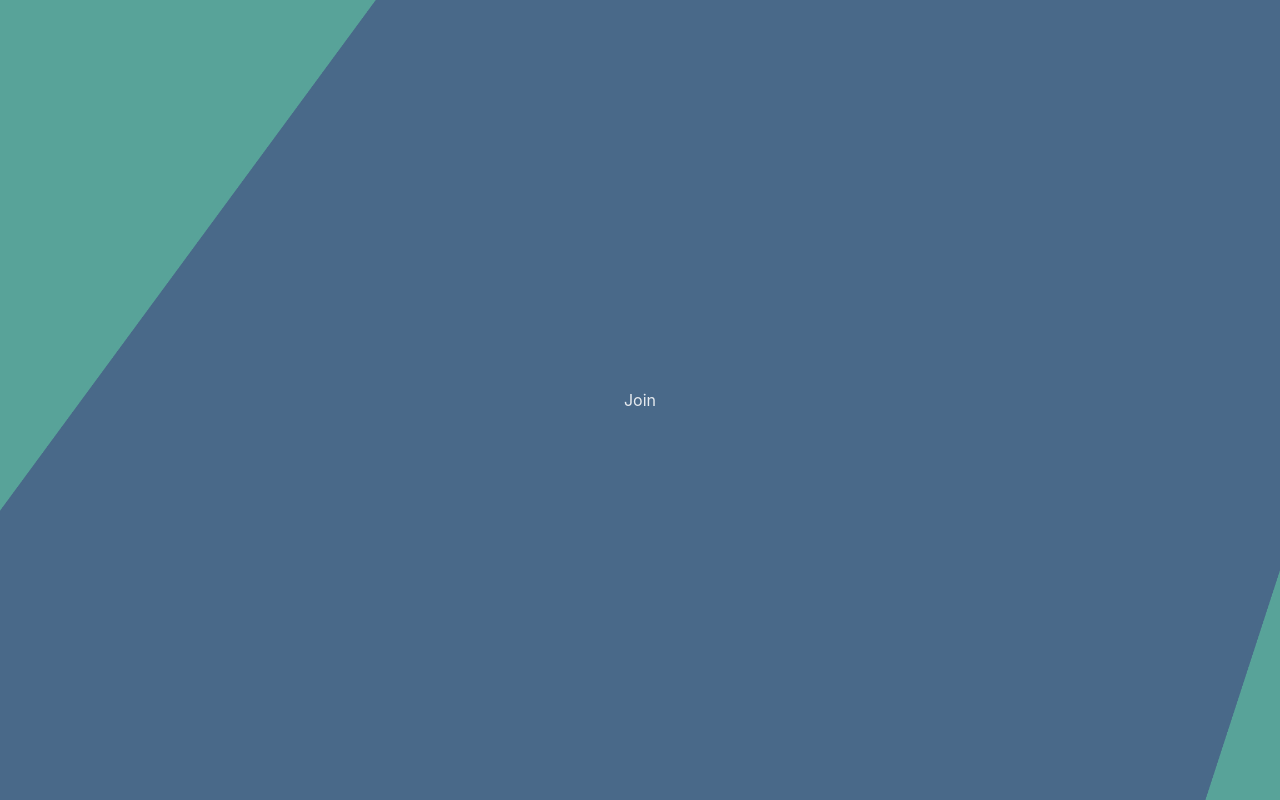
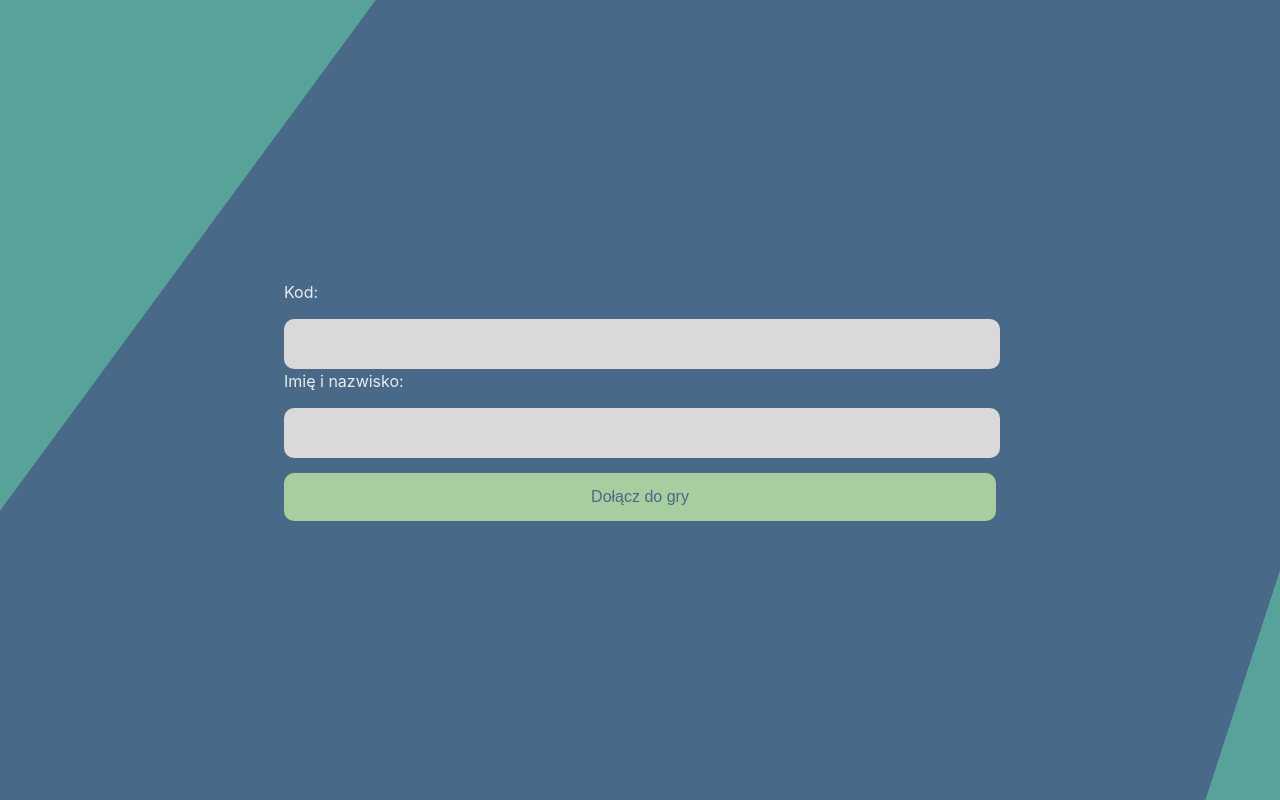
Before and after one commit to maciek007/io-pupil-selfgrade, a React (Vite) app in the folder frontend/: page /join in a window 1280 px wide. Built offline with nearby package versions, Linux system fonts and the light colour scheme.

Commit message:
implemented login screen

```diff
--- /dev/null
+++ b/frontend/src/components/LoginScreen.tsx
@@ -0,0 +1,67 @@
+import "./LoginScreen.css"
+
+import {useNavigate, useSearchParams} from "react-router-dom";
+import {useEffect, useState} from "react";
+import {joinClass} from "../services/LoginService.tsx";
+import {saveToken} from "../services/StorageService.tsx";
+
+function LoginScreen() {
+    const navigate = useNavigate();
+
+    const [searchParams] = useSearchParams();
+
+    const [code, setCode] = useState('');
+    const [name, setName] = useState('');
+
+    const handleJoinGame = () => {
+        if (code.length != 5) {
+            alert("Kod powienien mieć 5 cyfr");
+            return;
+        }
+        if (name.length == 0) {
+            alert("Proszę podać imię i nazwisko");
+            return;
+        }
+        joinClass(code, name).then((res) => {
+            if (res.data.access != null) {
+                saveToken(res.data.access);
+                navigate("../class");
+            }
+        }).catch((e) => {
+            if (e.response.status == 409) {
+                alert("Użytkownik z daną nazwą jest już w klasie");
+            } else if (e.response.status == 404) {
+                alert("Gra z podanym kodem nie istnieje");
+            } else {
+                alert("Błąd przy dołącza");
+            }
+
+        })
+    }
+
+    useEffect(() => {
+        const code = searchParams.get("code")
+        if (code != null) {
+            setCode(code);
+        }
+    }, [searchParams]);
+
+
+    return (
+        <div id="container">
+            <div>
+                <label>
+                    Kod:
+                    <input value={code} type="text" onChange={e => setCode(e.target.value)}/>
+                </label>
+                <label>
+                    Imię i nazwisko:
+                    <input value={name} type="text" onChange={e => setName(e.target.value)}/>
+                </label>
+                <button onClick={handleJoinGame}>Dołącz do gry</button>
+            </div>
+        </div>
+    );
+}
+
+export default LoginScreen;
--- /dev/null
+++ b/frontend/src/environments/environment.tsx
@@ -0,0 +1,4 @@
+export const environment = {
+    production: false,
+    backEnd: "http://localhost:8080/api/v1",
+};
--- /dev/null
+++ b/frontend/src/services/LoginService.tsx
@@ -0,0 +1,26 @@
+import axios from "axios";
+import {environment} from "../environments/environment.tsx";
+import {getToken} from "./StorageService.tsx";
+
+const axiosConfig = {
+    headers: {
+        'Content-Type': 'application/json'
+    }
+};
+
+
+export const joinClass = (code: string, name: string) => {
+    const data = {
+        code,
+        name
+    };
+    return axios.post(environment.backEnd + "/class/join", data, axiosConfig);
+}
+
+export const removeStudent = () => {
+    const headers = {
+        'Content-Type': 'application/json',
+        "Authorization": "Bearer " + getToken()
+    };
+    return axios.delete(environment.backEnd = "/class/remove", {headers: headers})
+};
--- /dev/null
+++ b/frontend/src/services/StorageService.tsx
@@ -0,0 +1,17 @@
+const ACCESS = "access_key";
+
+export const saveToken = (token: string) => {
+    localStorage.setItem(ACCESS, token);
+};
+
+export const getToken = () => {
+  return localStorage.getItem(ACCESS);
+};
+
+export const removeToken = () => {
+    if (!localStorage.getItem(ACCESS)) {
+        return false;
+    }
+    localStorage.removeItem(ACCESS);
+    return true;
+}
```
Also changed, not shown: frontend/src/App.tsx (+1 -17 lines), frontend/src/main.tsx (+6 -1 lines), frontend/src/components/LoginScreen.css (added).
